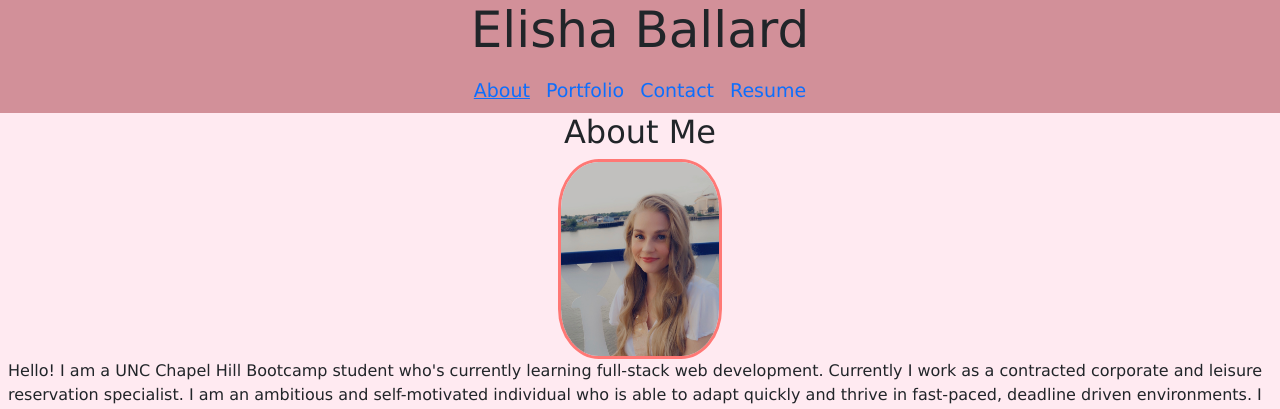
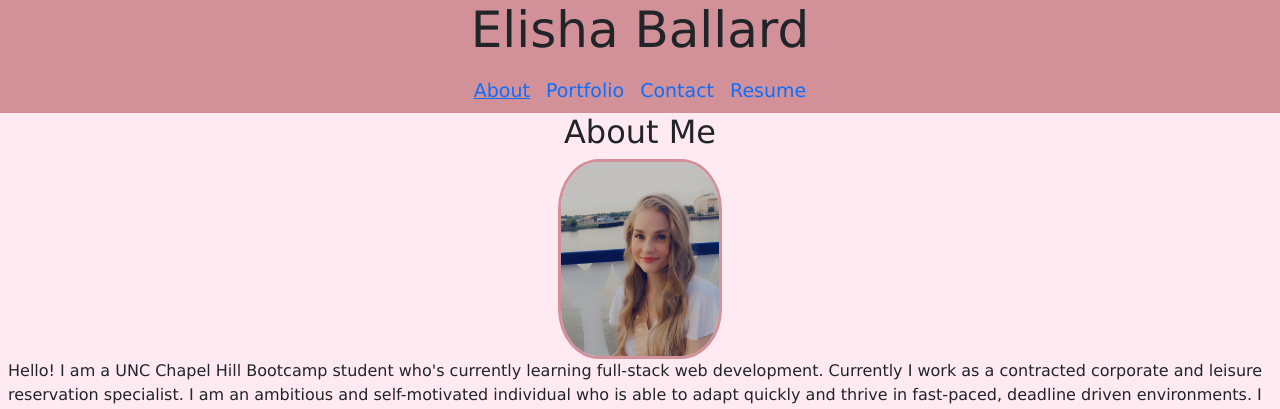
Before and after one commit to ldom3976/my-react-portfolio, a React (Create React App) app in the folder my-react-portfolio/: page / in a window 1280 px wide. Shown: the top 409 px of the page. Built offline with nearby package versions, Linux system fonts and the light colour scheme.

Commit message:
changed a couple colors and updated resume page

```diff
--- a/my-react-portfolio/src/components/pages/About.js
+++ b/my-react-portfolio/src/components/pages/About.js
@@ -9,7 +9,7 @@ const styles = {
     maxHeight: '200px',
     maxWidth: '200px',
     borderRadius: '25%',
-    border: '3px solid #FF7875FF',
+    border: '3px solid #d29099',
     filter: 'opacity(100%)',
     cursor: 'default',
   },
--- a/my-react-portfolio/src/components/pages/Resume.js
+++ b/my-react-portfolio/src/components/pages/Resume.js
@@ -1,4 +1,4 @@
-import React from 'react';
+import React from "react";
 
 const styles = {
   h2: {
@@ -10,6 +10,7 @@ const styles = {
   space: {
     paddingLeft: "0.5rem",
     paddingRight: "0.5rem",
+    textAlign: "center"
   },
   h3: {
     paddingTop: "0.75rem",
@@ -26,25 +27,26 @@ const styles = {
 
       <h3 style={styles.h3}>Technical Skills Learned through Coding Bootcamp</h3>
       <p>
-        <h4>Front-End</h4>
-        <ul>
+        <h4>Front-End:</h4>
+
           <li>HTML</li>
           <li>CSS</li>
           <li>Javascript</li>
           <li>JQuery</li>
           <li>Bootstrap</li>
           <li>React</li>
-        </ul>
+
       </p>
+
       <p>
         <h4>Back-End</h4>
-        <ul>
+
           <li>MySQL</li>
           <li>MongoDB & Mongoose</li>
           <li>Express</li>
           <li>Node</li>
           <li>APIs</li>
-        </ul>
+
       </p>
 
      </div>
```
